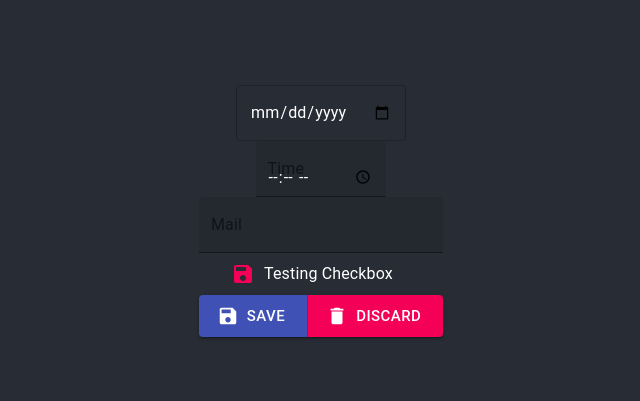
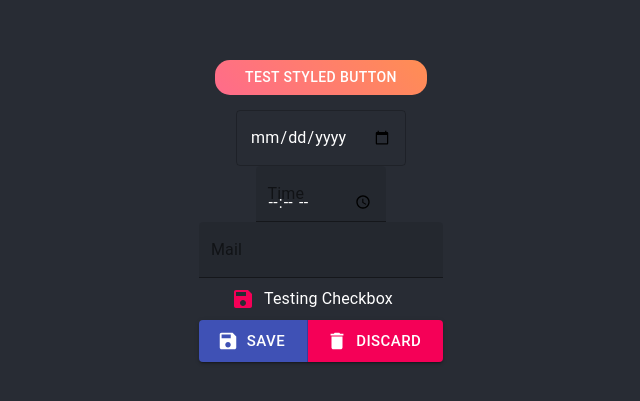
Before and after one commit to frankmathy/material-ui-react-tutorial, a React (Create React App) app: page / in a window 1280 px wide. Shown: the part 189-590 px from the top of the page, without its empty margins (319-959 px from the left). Built offline with nearby package versions, Linux system fonts and the light colour scheme.

Commit message:
Added Styling

```diff
--- a/src/App.js
+++ b/src/App.js
@@ -7,6 +7,24 @@ import DeleteIcon from '@material-ui/icons/Delete';
 import Checkbox from '@material-ui/core/Checkbox';
 import FormControlLabel from '@material-ui/core/FormControlLabel';
 import TextField from '@material-ui/core/TextField';
+
+import { makeStyles } from '@material-ui/core/styles';
+
+const useStyles = makeStyles({
+  root: {
+    background: 'linear-gradient(45deg, #ff6b8b, #ff8e53)',
+    border: 0,
+    borderRadius: 15,
+    marginBottom: 15,
+    color: 'white',
+    padding: '5px 30px'
+  }
+});
+
+function ButtonStyled() {
+  const classes = useStyles();
+  return <Button className={classes.root}>Test Styled Button</Button>;
+}
 
 function CheckboxExample() {
   const [checked, setChecked] = React.useState(true);
@@ -34,6 +52,7 @@ function App() {
   return (
     <div className="App">
       <header className="App-header">
+        <ButtonStyled />
         <TextField variant="outlined" color="secondary" type="date" />
         <TextField
           variant="filled"
```
Also changed, not shown: 1 other file (tests, documents, lock files or other folders).
